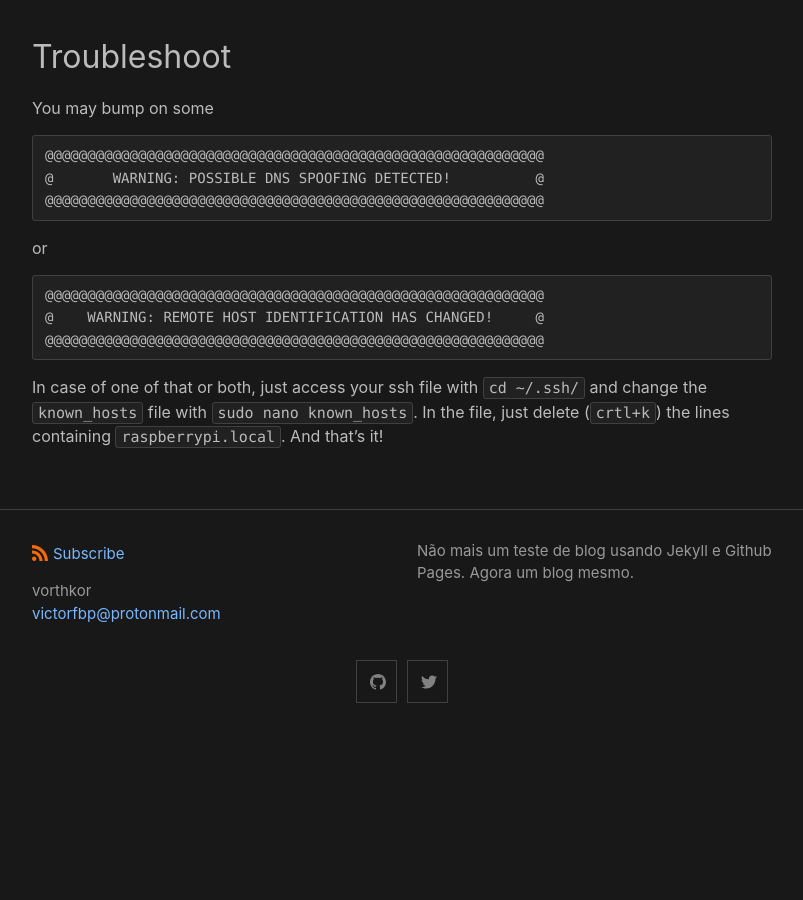
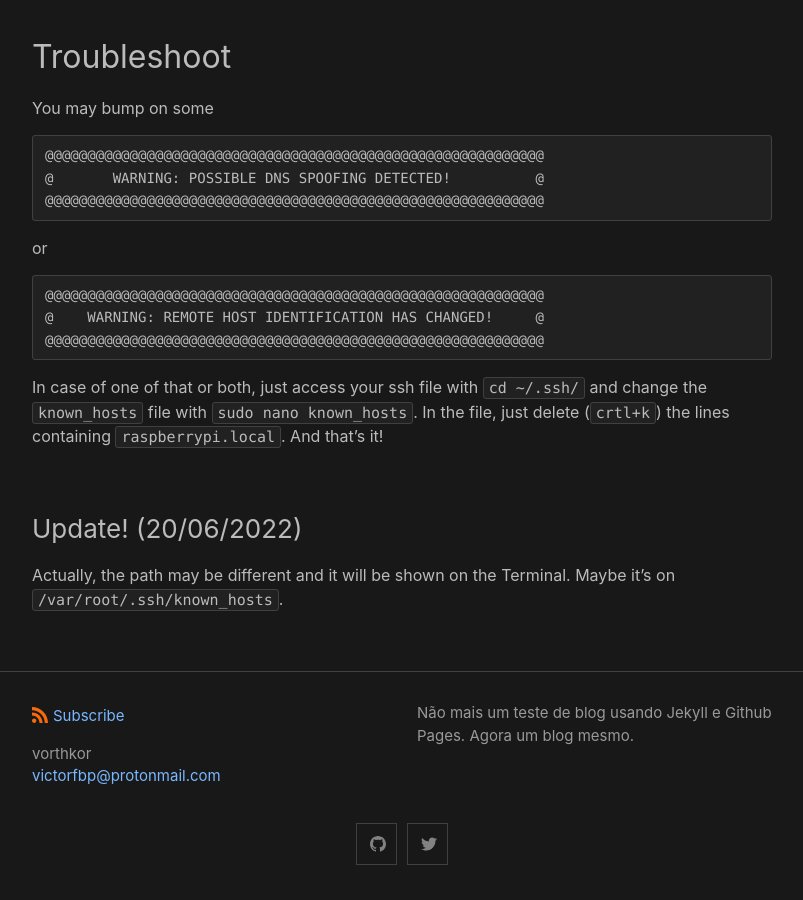
Before and after one commit to vorthkor/victao-blog, a Jekyll site: the page built from _posts/2021-12-10-headlessraspi.md, in a window 1280 px wide and 900 px high, scrolled down 1713 px. Shown: the whole window, without its empty margins (238-1041 px from the left). Built offline with Jekyll 4.4.1, drawn with Linux system fonts in a browser that asks for light colours; before the commit the page ends 2451 px from its top, so only the background shows below that.

Commit message:
Update 2021-12-10-headlessraspi.md
An observation made on troubleshooting recently.

```diff
--- a/_posts/2021-12-10-headlessraspi.md
+++ b/_posts/2021-12-10-headlessraspi.md
@@ -81,3 +81,8 @@ In case of one of that or both, just access your ssh file with
 `cd ~/.ssh/`
 and change the `known_hosts` file with
 `sudo nano known_hosts`. In the file, just delete (`crtl+k`) the lines containing `raspberrypi.local`. And that's it!
+
+### Update! (20/06/2022)
+
+Actually, the path may be different and it will be shown on the Terminal.
+Maybe it's on `/var/root/.ssh/known_hosts`.
```
